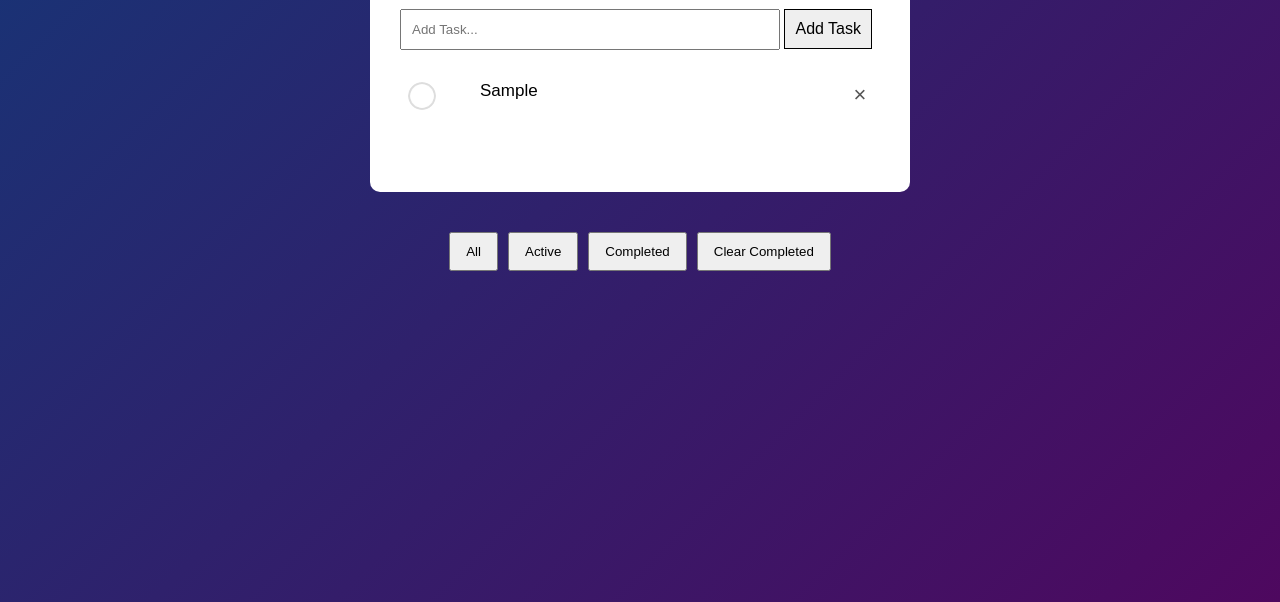
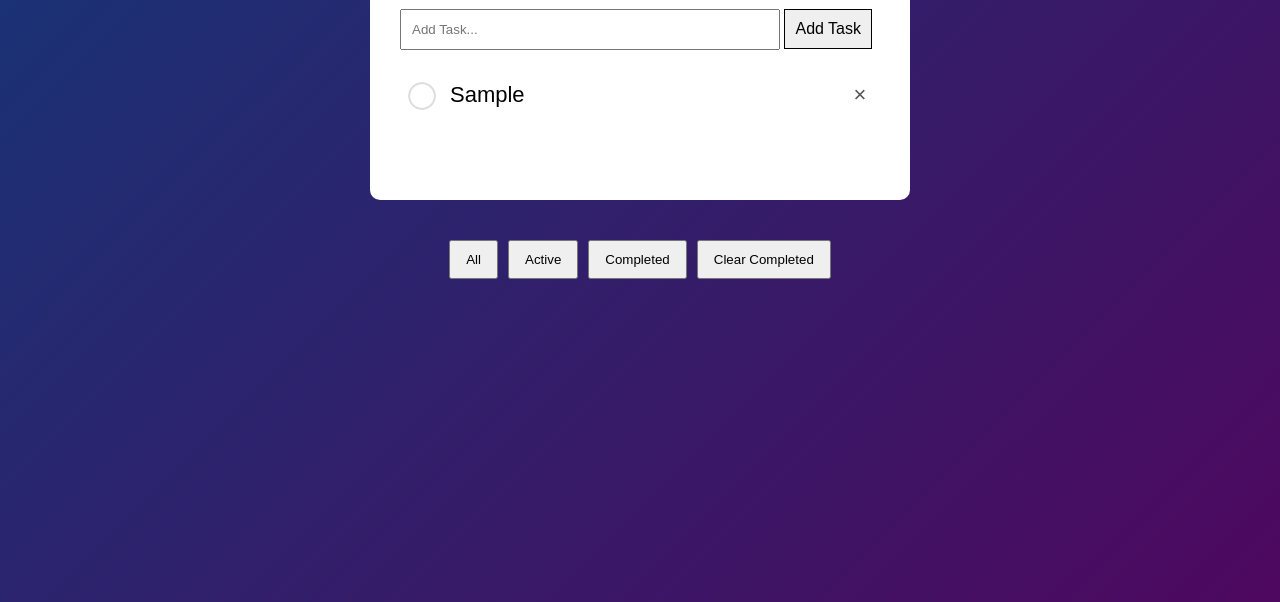
Before and after one commit to Akshay-U-Kunder/To-do-list, a plain HTML site: page index.html in a window 1280 px wide. Both pictures are taken after typing "Sample" into the empty fields and a click on the button "Add Task". Shown: the part 198-800 px from the top of the page. Drawn offline with Linux system fonts and the light colour scheme.

```diff
--- a/style.css
+++ b/style.css
@@ -62,8 +62,8 @@
 }
 ul li{
   list-style: none;
-  font-size: 17px;
-  padding: 11px 40px 11px 80px;
+  font-size: 22px;
+  padding: 12px 8px 12px 50px;
   user-select: none;
   margin-bottom: 10px;
   cursor: pointer;
```
